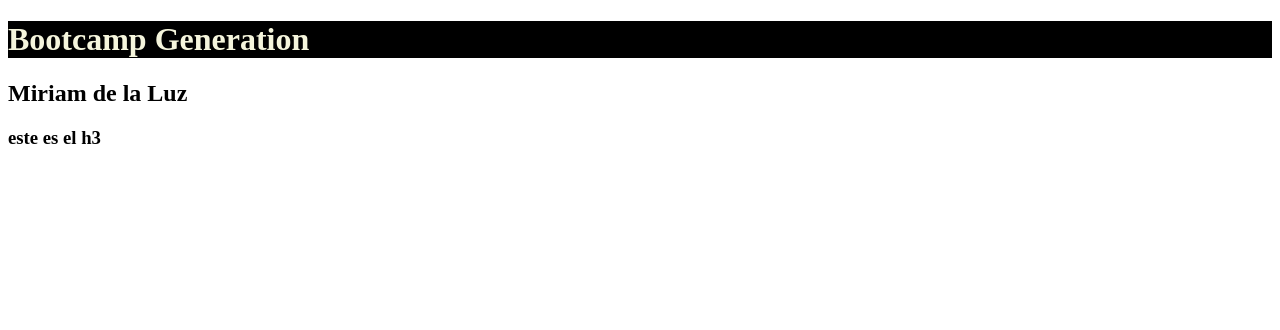
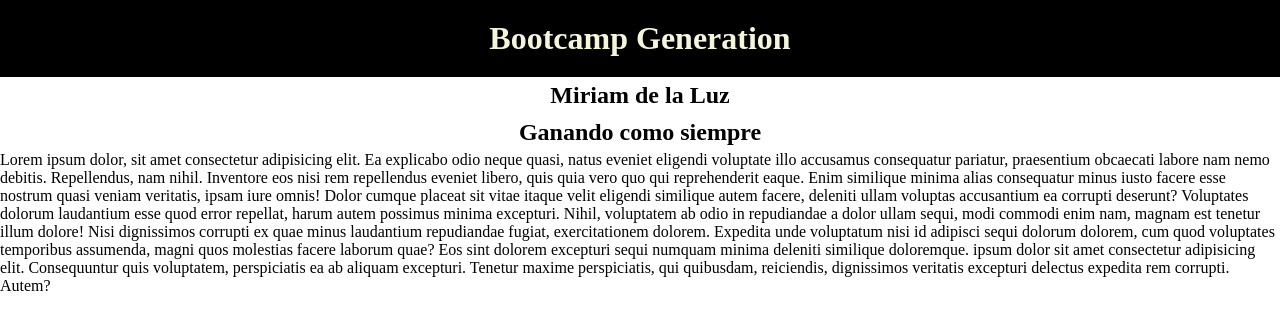
Before and after one commit to miridelaluz/pr-ctica-1, a plain HTML site: page saludo/index.html in a window 1280 px wide. Drawn offline with Linux system fonts and the light colour scheme.

Commit message:
se hicieron cambios en js

```diff
--- a/saludo/index.html
+++ b/saludo/index.html
@@ -10,7 +10,12 @@
 <body>
     <h1>Bootcamp Generation</h1>
     <h2>Miriam de la Luz</h2>
-    <h3>este es el h3</h3>
+    <h2>Ganando como siempre</h2>
+    <p>Lorem ipsum dolor, sit amet consectetur adipisicing elit. Ea explicabo odio neque quasi, natus eveniet eligendi voluptate illo accusamus consequatur pariatur, praesentium obcaecati labore nam nemo debitis. Repellendus, nam nihil.
+    Inventore eos nisi rem repellendus eveniet libero, quis quia vero quo qui reprehenderit eaque. Enim similique minima alias consequatur minus iusto facere esse nostrum quasi veniam veritatis, ipsam iure omnis!
+    Dolor cumque placeat sit vitae itaque velit eligendi similique autem facere, deleniti ullam voluptas accusantium ea corrupti deserunt? Voluptates dolorum laudantium esse quod error repellat, harum autem possimus minima excepturi.
+    Nihil, voluptatem ab odio in repudiandae a dolor ullam sequi, modi commodi enim nam, magnam est tenetur illum dolore! Nisi dignissimos corrupti ex quae minus laudantium repudiandae fugiat, exercitationem dolorem.
+    Expedita unde voluptatum nisi id adipisci sequi dolorum dolorem, cum quod voluptates temporibus assumenda, magni quos molestias facere laborum quae? Eos sint dolorem excepturi sequi numquam minima deleniti similique doloremque. ipsum dolor sit amet consectetur adipisicing elit. Consequuntur quis voluptatem, perspiciatis ea ab aliquam excepturi. Tenetur maxime perspiciatis, qui quibusdam, reiciendis, dignissimos veritatis excepturi delectus expedita rem corrupti. Autem?</p>
 
 
 <script src="saludines.js"></script>
--- a/saludo/saludines.js
+++ b/saludo/saludines.js
@@ -1 +1,19 @@
-console.log("se nota que todavía me extrañas");
+// Shift+Alt} para comentar bloque de código
+
+setInterval(cambiarSaludo, 2000);
+
+function cambiarSaludo() {
+  //console.log("Me parece una falta de respecto");
+
+
+  let frase = document.getElementsByTagName("h2")[1].innerHTML;
+
+  if (document.getElementsByTagName("h2")[1].innerHTML == "Ganando como siempre") {
+    //frase = "Impongo moda para las niñas!";
+    document.getElementsByTagName("h2")[1].innerHTML = "Impongo moda para las niñas!";
+  } else {
+    //frase = "Ganando como siempre";
+    document.getElementsByTagName("h2")[1].innerHTML = "Ganando como siempre";
+  }
+  console.log("frase :" + frase);
+}
--- a/saludo/stylesaludo.css
+++ b/saludo/stylesaludo.css
@@ -1,6 +1,15 @@
-
+*{
+    padding: 0;
+    margin: 0;
+}
 
 h1{
     background-color: black;
     color: beige;
+    padding: 20px;
+    text-align: center;
 }
+h2{
+    padding: 5px;
+    text-align: center;
+}
```
